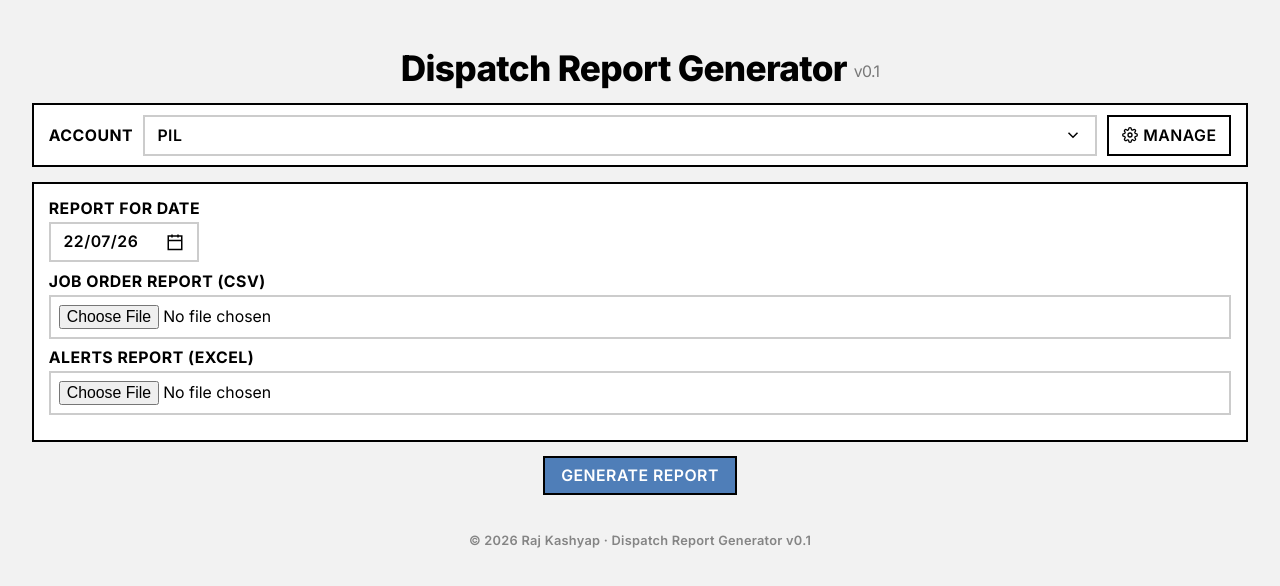
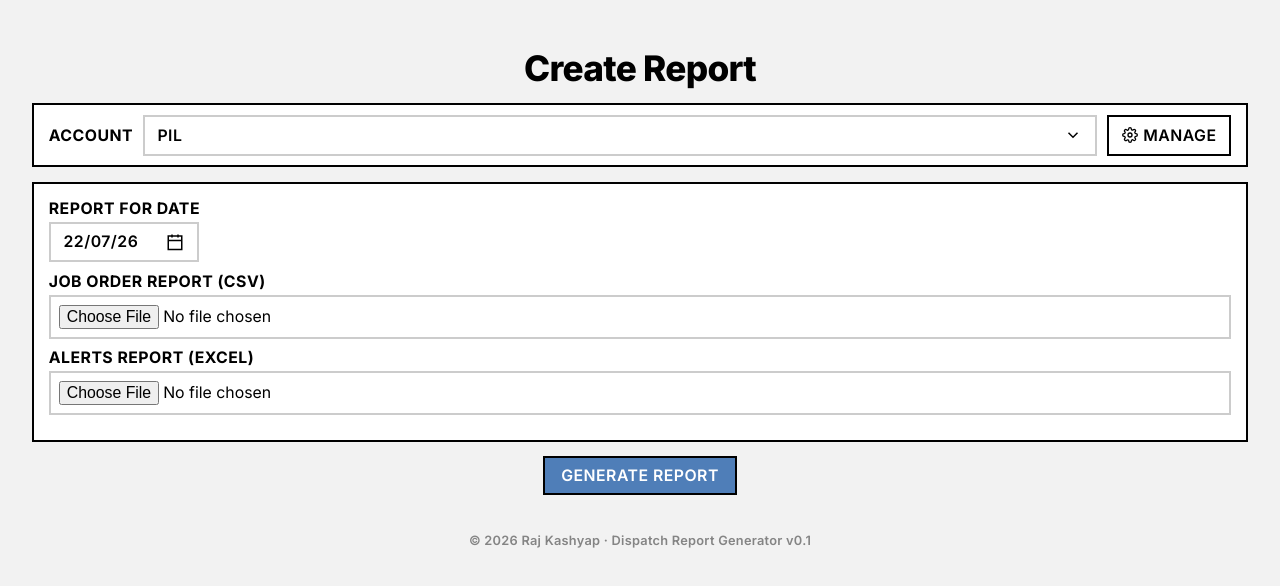
Before and after one commit to Raj-Kashyap001/dispatch-report, a React (Vite) app: page / in a window 1280 px wide. Shown: the top 586 px of the page. Built offline with nearby package versions, Linux system fonts and the light colour scheme.

Commit message:
fix: neutral hover colors for select/calendar, rename header to Create Report, version only in footer

```diff
--- a/index.html
+++ b/index.html
@@ -4,7 +4,7 @@
     <meta charset="UTF-8" />
     <link rel="icon" type="image/svg+xml" href="/favicon.svg" />
     <meta name="viewport" content="width=device-width, initial-scale=1.0" />
-    <title>Dispatch Report Generator v0.1</title>
+    <title>Create Report</title>
   </head>
   <body>
     <div id="root"></div>
--- a/src/App.tsx
+++ b/src/App.tsx
@@ -114,9 +114,7 @@ const App = () => {
 
   return (
     <div className="App">
-      <h1>
-        Dispatch Report Generator <small>v0.1</small>
-      </h1>
+      <h1>Create Report</h1>
 
       <AccountSelector
         selectedAccount={selectedAccount}
--- a/src/index.css
+++ b/src/index.css
@@ -200,11 +200,11 @@ label {
 }
 
 .m3-select-option:hover {
-  background: #e8f0fe;
+  background: #e0e0e0;
 }
 
 .m3-select-option.selected {
-  background: #e3f0fc;
+  background: #d0d0d0;
   font-weight: 700;
 }
 
@@ -317,7 +317,7 @@ label {
 }
 
 .cal-day:not(.empty):hover {
-  background: #e8f0fe;
+  background: #e0e0e0;
 }
 
 .cal-day.selected {
```
